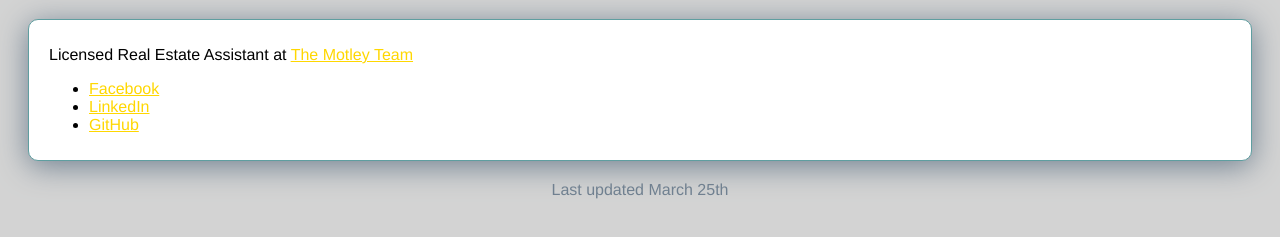
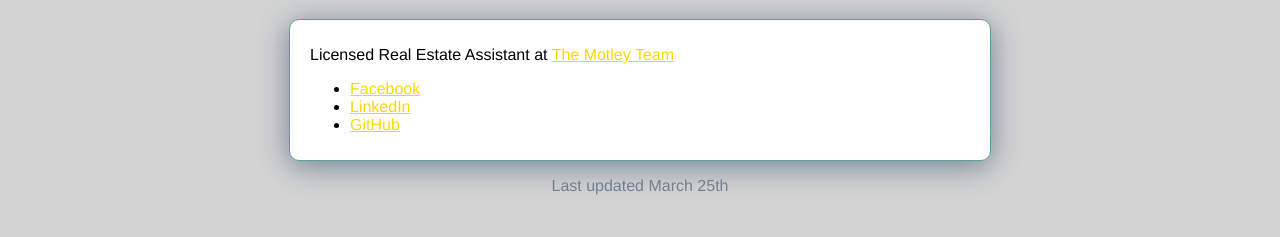
Before and after one commit to LindseyMiller/FEWD, a plain HTML site: page index.html in a window 1280 px wide. Shown: the part 223-460 px from the top of the page. Drawn offline with Linux system fonts and the light colour scheme.

Commit message:
Text wrapping on main

```diff
--- a/index.html
+++ b/index.html
@@ -7,11 +7,12 @@
     <style>
       a{color:gold;}
       h1 {color: cadetblue;}
-      main {background-color:white; margin: 20px; padding: 10px 20px; border-radius: 10px; box-shadow: 0px 5px 30px slategray; border:1px solid cadetblue;}
+      header {text-align: center;}
+      main
+        {background-color:white; margin: 0 auto; padding: 10px             20px; border-radius: 10px; box-shadow: 0px 5px 30px slategray; border:1px solid cadetblue; max-width: 660px}
+      body {font-family: helvetica; background-color:lightgray;}
       footer {text-align: center; color: slategray}
-      body {font-family: helvetica; background-color:lightgray;}
       img {border-radius: 100px;}
-      header {text-align: center;}
     </style>
   </head>
   <body>
```
